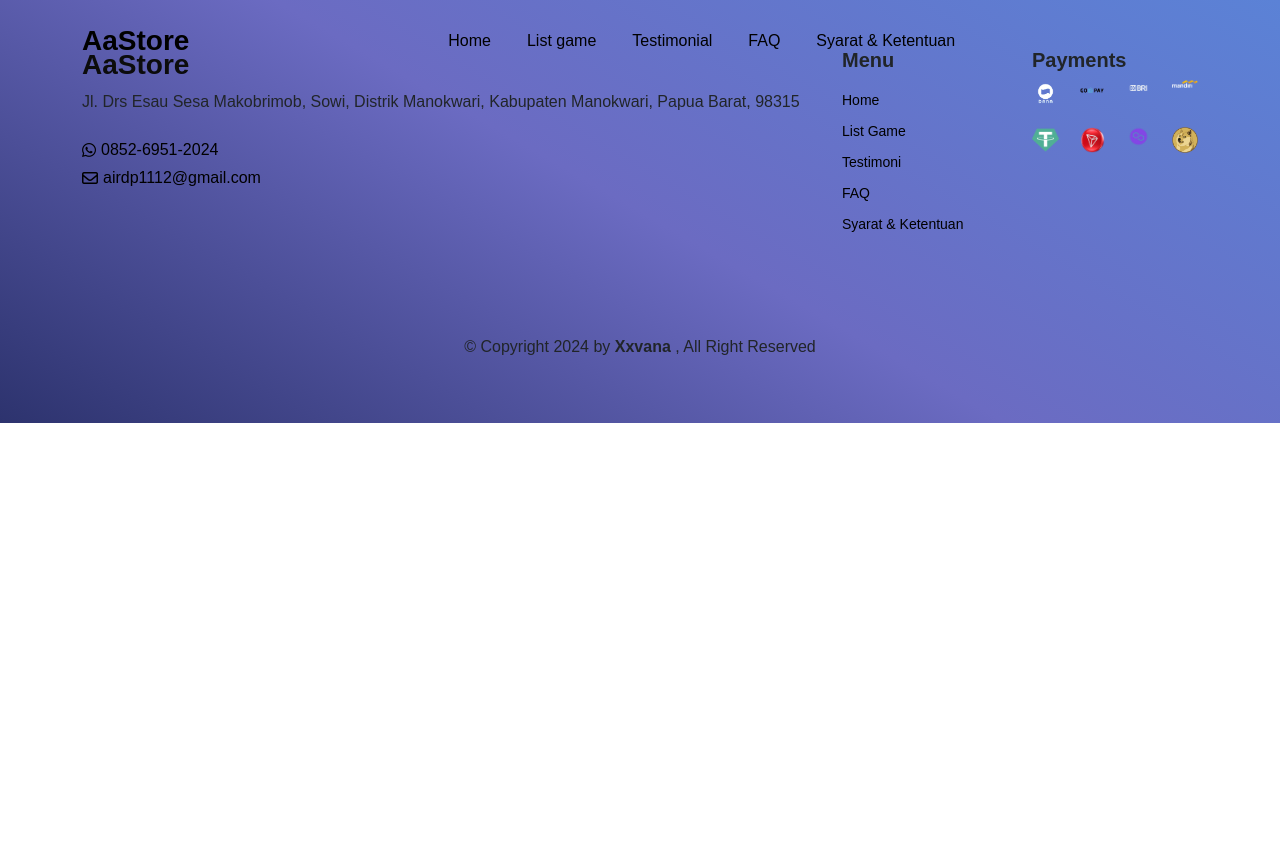
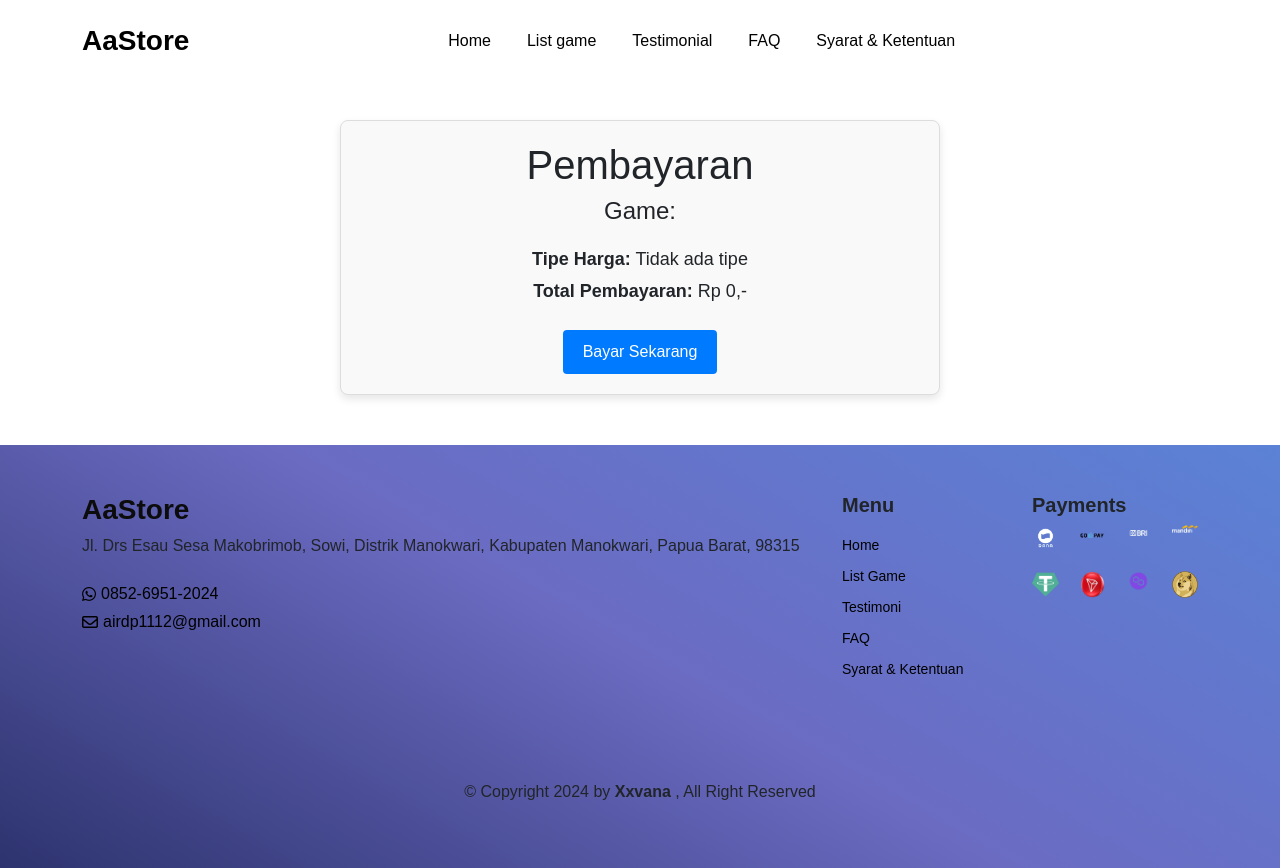
Before and after one commit to zeevana/project-aastore, a React (Vite) app: page /payment in a window 1280 px wide. Before the commit the page ends 800 px from the top, so only its background shows below. Built offline with nearby package versions, Linux system fonts and the light colour scheme.

Commit message:
Pesan commit

```diff
--- a/index.html
+++ b/index.html
@@ -3,20 +3,28 @@
 <head>
     <meta charset="UTF-8">
     <meta name="viewport" content="width=device-width, initial-scale=1.0">
-    <link rel="icon" type="iamge/svg+xml" href="/lg.jpg"/>
+    <link rel="icon" type="image/svg+xml" href="/lg.jpg" />
 
-<!-- font awesome cdm -->
-<link rel="stylesheet"
-href="https://cdnjs.cloudflare.com/ajax/libs/font-awesome/6.5.1/css/all.min.css"
-integrity="sha512-DTOQO9RWCH3ppGqcWaEA1BIZOC6xxalwEsw9c2QQeAIftl+Vegovlnee1c9QX4TctnWMn13TZye+giMm8e2LwA=="
-crossorigin="anonymous"
-referrerpolicy="no-referrer" />
+    <!-- Font Awesome CDN -->
+    <link
+        rel="stylesheet"
+        href="https://cdnjs.cloudflare.com/ajax/libs/font-awesome/6.5.1/css/all.min.css"
+        integrity="sha512-DTOQO9RWCH3ppGqcWaEA1BIZOC6xxalwEsw9c2QQeAIftl+Vegovlnee1c9QX4TctnWMn13TZye+giMm8e2LwA=="
+        crossorigin="anonymous"
+        referrerpolicy="no-referrer"
+    />
 
+    <!-- Midtrans Snap.js -->
+    <script
+        type="text/javascript"
+        src="https://app.sandbox.midtrans.com/snap/snap.js"
+        data-client-key="SB-Mid-client--jucMGGRSNhaA_C1">
+    </script>
 
-    <title>aa store</title>
+    <title>Aa Store</title>
 </head>
 <body>
-    <div id="root" ></div>
+    <div id="root"></div>
     <script type="module" src="/src/main.jsx"></script>
 </body>
 </html>
--- a/src/App.jsx
+++ b/src/App.jsx
@@ -6,6 +6,7 @@ import NavbarComponent from './components/NavbarComponent';
 import KelasPage from './pages/KelasPage';
 import FooterComponent from './components/FooterComponent';
 import KelasDetail from './pages/KelasDetail';
+import PaymentPage from './pages/PaymentPage';
 
 
 function App() {
@@ -13,14 +14,15 @@ function App() {
     <div>
 
       <NavbarComponent />
-
+      <div style={{ paddingTop: "70px" }}>
       <Routes>
         <Route path="/" Component={HomePage} />
         <Route path="/kelas" Component={KelasPage} />
         <Route path="/faq" Component={FaqPage} />
         <Route path="/kelas/:kelasId" Component={KelasDetail} /> {/* Rute untuk halaman detail kelas */}
+        <Route path="/payment" element={<PaymentPage />} />
       </Routes>
-
+      </div>
 
 
       <FooterComponent />
--- a/src/data/index.js
+++ b/src/data/index.js
@@ -141,8 +141,8 @@ export const semuaKelas = [
     star5: "fa-solid fa-star",
     title: "PUBG Mobile",
     price: [
-    { type: "60 uc", price: "Rp 14.000,-", image:Uc },
-    { type: "325 uc", price: "Rp 66.000,-", image:Uc },
+    { type: "60", price: "14000", image:Uc },
+    { type: "325", price: "66000", image:Uc },
     { type: "660 uc", price: "Rp 129.000,-", image:Uc },
     { type: "1800 uc", price: "Rp 330.000,-", image:Uc },],
     category:["game_populer", 'game_android'],
--- a/src/pages/KelasDetail.jsx
+++ b/src/pages/KelasDetail.jsx
@@ -1,9 +1,10 @@
-import { useParams } from 'react-router-dom';
+import { useParams, useNavigate } from 'react-router-dom';
 import { semuaKelas } from '../data/index';
 import { Card } from 'react-bootstrap';
 
 const KelasDetail = () => {
     const { kelasId } = useParams();
+    const navigate = useNavigate();
 
     // Cari kelas berdasarkan ID yang diberikan
     const kelas = semuaKelas.find(kelas => kelas.id === parseInt(kelasId));
@@ -13,9 +14,13 @@ const KelasDetail = () => {
         return <div>Kelas tidak ditemukan</div>;
     }
 
+    // Fungsi navigasi ke halaman pembayaran
+    const handleCardClick = (harga) => {
+        navigate('/payment', { state: { amount: harga.price, type: harga.type } });
+    };
+
     return (
         <div className='box-kl'>
-            {/* <h2 className='title-padding'>List Harga {kelas.title}</h2> */}
             <div className='logo-k mb-3'>
                 <img src={kelas.image} alt={kelas.title} className='logo-l' />
             </div>
@@ -23,22 +28,22 @@ const KelasDetail = () => {
             <h3 className='mb-4'>Harga:</h3>
             <div className="card-container">
                 {kelas.price.map((harga, index) => (
-                    <Card key={index} className="mb-3">
+                    <Card
+                        key={index}
+                        className="mb-3"
+                        onClick={() => handleCardClick(harga)}
+                        style={{ cursor: 'pointer' }}
+                    >
                         <Card.Body className="d-flex align-items-center">
-                            {/* Gambar disamping kiri */}
                             <img src={harga.image} alt="gambar" style={{ width: '35px', marginRight: '20px' }} />
                             <div>
-                                {/* Harga type */}
                                 <Card.Title>{harga.type}</Card.Title>
-                                {/* Harga price */}
                                 <Card.Text>{harga.price}</Card.Text>
                             </div>
                         </Card.Body>
                     </Card>
                 ))}
             </div>
-
-
         </div>
     );
 };
--- /dev/null
+++ b/src/pages/PaymentPage.jsx
@@ -0,0 +1,50 @@
+import React from "react";
+import { useLocation } from "react-router-dom";
+import axios from "axios";
+
+
+const PaymentPage = () => {
+  const location = useLocation();
+  const { amount, type } = location.state || { amount: 0, type: "Tidak ada tipe" };
+
+  const handlePayment = async () => {
+    try {
+      const response = await axios.post("http://localhost:5000/create-transaction", {
+        totalAmount: amount, // Jumlah yang akan dibayar
+        type: type, // Jenis produk
+      });
+
+      const snapToken = response.data.token;
+
+      window.snap.pay(snapToken, {
+        onSuccess: (result) => alert("Transaksi berhasil! " + JSON.stringify(result)),
+        onPending: (result) => alert("Transaksi masih pending: " + JSON.stringify(result)),
+        onError: (result) => alert("Terjadi kesalahan: " + JSON.stringify(result)),
+        onClose: () => alert("Pembayaran dibatalkan"),
+      });
+    } catch (error) {
+      console.error("Error making payment:", error);
+      alert("Gagal membuat transaksi");
+    }
+  };
+
+  return (
+    <div className="payment-container">
+      <h1>Pembayaran</h1>
+      <div className="payment-details">
+        <h2>Game:</h2>
+        <p>
+          <b>Tipe Harga:</b> {type}
+        </p>
+        <p>
+          <b>Total Pembayaran:</b> Rp {amount.toLocaleString("id-ID")},-
+        </p>
+        <button className="payment-button" onClick={handlePayment}>
+          Bayar Sekarang
+        </button>
+      </div>
+    </div>
+  );
+};
+
+export default PaymentPage;
--- a/src/style/main.css
+++ b/src/style/main.css
@@ -461,3 +461,41 @@
       font-size: 12px; /* Mengurangi ukuran font pada tombol saat layar ponsel */
     }
   }
+
+  /*PaymentPage*/
+  .payment-container {
+    max-width: 600px;
+    margin: 50px auto;
+    padding: 20px;
+    text-align: center;
+    border: 1px solid #ddd;
+    border-radius: 8px;
+    box-shadow: 0 4px 8px rgba(0, 0, 0, 0.1);
+    font-family: Arial, sans-serif;
+    background-color: #f9f9f9;
+  }
+
+  .payment-details h2 {
+    font-size: 24px;
+    margin-bottom: 20px;
+  }
+
+  .payment-details p {
+    font-size: 18px;
+    margin: 5px 0;
+  }
+
+  .payment-button {
+    background-color: #007bff;
+    color: white;
+    font-size: 16px;
+    padding: 10px 20px;
+    border: none;
+    border-radius: 4px;
+    cursor: pointer;
+    margin-top: 20px;
+  }
+
+  .payment-button:hover {
+    background-color: #0056b3;
+  }
```
Also changed, not shown: package.json (+9 -2 lines), server.js (added, +46 -0 lines), src/pages/ProductDetails.jsx (added, +33 -0 lines), 2 other files (tests, documents, lock files or other folders).
